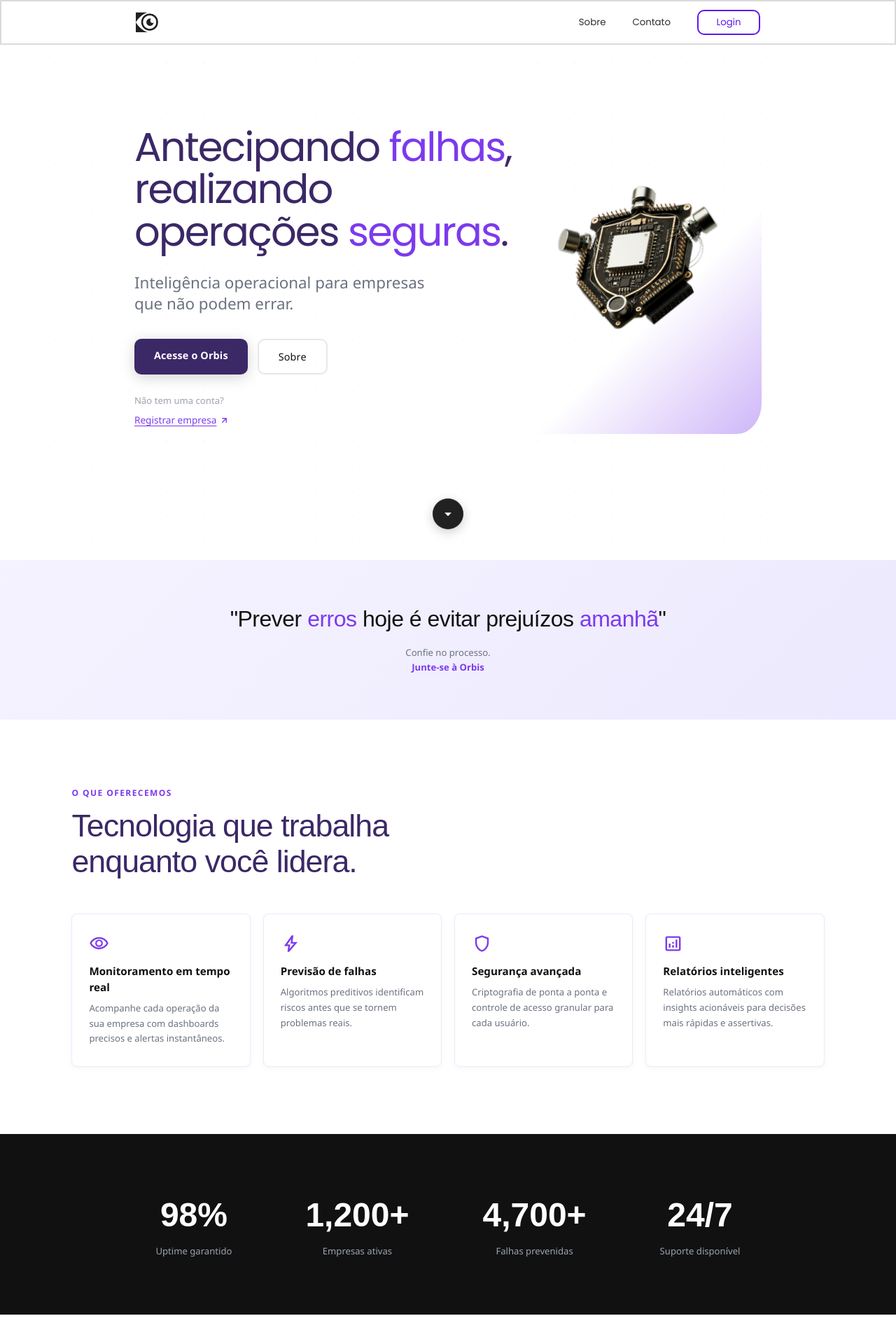
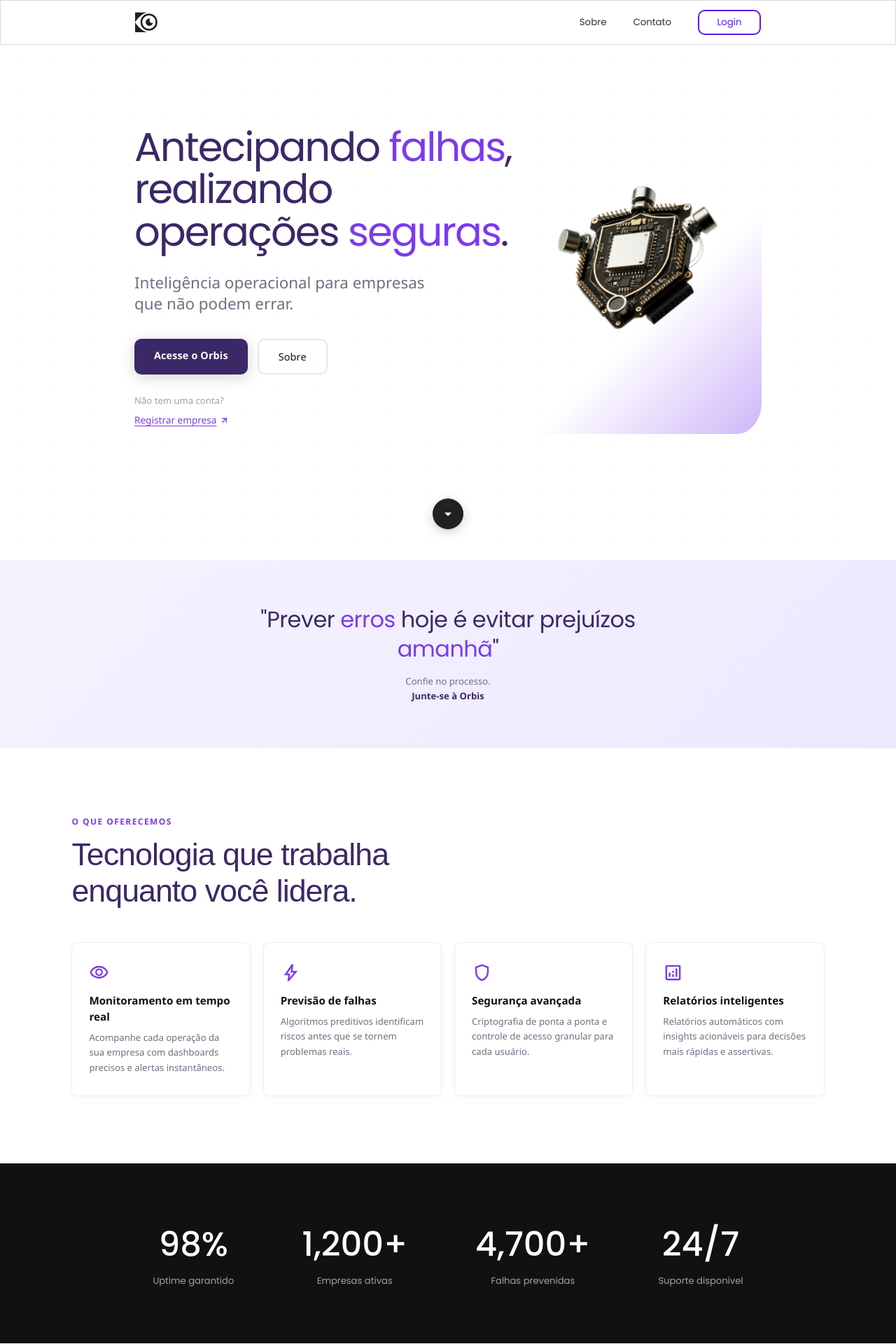
Before and after one commit to Henrique-Fiorotti/orbis, a Next.js app: page / in a window 1280 px wide. Shown: the top 1920 px of the page at 70% size. Built offline with nearby package versions, Linux system fonts and the light colour scheme.

Commit message:
feat: update font styles and colors in HomePage for improved UI consistency

```diff
--- a/app/page.jsx
+++ b/app/page.jsx
@@ -275,17 +275,17 @@ export default function HomePage() {
           transition: "opacity 0.7s ease, transform 0.7s ease",
         }}>
           <p style={{
-            fontFamily: "'Syne', sans-serif",
+            fontFamily: "'Poppins', sans-serif",
             fontSize: "clamp(1.4rem, 3vw, 2rem)",
             fontWeight: 100, lineHeight: 1.3, letterSpacing: "-0.5px", textAlign: "center",
-            color: "#111", marginBottom: "16px",
+            color: "#3B2867", marginBottom: "16px",
           }}>
             "Prever <span style={{ color: "#7c3aed" }}>erros</span> hoje é
             evitar prejuízos <span style={{ color: "#7c3aed" }}>amanhã</span>"
           </p>
           <p style={{ fontSize: "0.82rem", color: "#6b7280", lineHeight: 1.6 }}>
             Confie no processo.<br />
-            <strong style={{ color: "#7c3aed" }}>Junte-se à Orbis</strong>
+            <strong style={{ color: "#3B2867" }}>Junte-se à Orbis</strong>
           </p>
         </div>
       </section>
@@ -316,6 +316,8 @@ export default function HomePage() {
           opacity: statsVisible ? 1 : 0,
           transform: statsVisible ? "none" : "translateY(20px)",
           transition: "opacity 0.7s ease, transform 0.7s ease",
+          fontFamily:"'Poppins', sans-serif",
+          fontWeight: 100,
         }}>
           {[
             { to: 98,   suffix: "%",  label: "Uptime garantido" },
@@ -324,7 +326,7 @@ export default function HomePage() {
             { to: 24,   suffix: "/7", label: "Suporte disponível" },
           ].map((s) => (
             <div key={s.label}>
-              <p style={{ fontFamily: "'Syne', sans-serif", fontSize: "clamp(2.2rem, 4vw, 3rem)", fontWeight: 800, color: "#fff", margin: "0 0 6px" }}>
+              <p style={{ fontFamily: "'Poppins', sans-serif", fontSize: "clamp(2.2rem, 4vw, 3rem)", fontWeight: 500, color: "#fff", margin: "0 0 6px" }}>
                 <Counter to={s.to} suffix={s.suffix} />
               </p>
               <p style={{ fontSize: "0.82rem", color: "#9ca3af" }}>{s.label}</p>
--- a/components/Header.jsx
+++ b/components/Header.jsx
@@ -3,7 +3,7 @@
 export default function Header(){
     return(
         <>
-        <div className=" z-10 fixed main-header flex justify-between items-center pl-[15%] pr-[15%] w-full h-16 bg-[#ffffff] border-2 border-[#2222222a]">
+        <div className=" z-10 fixed main-header flex justify-between items-center pl-[15%] pr-[15%] w-full h-16 bg-[#ffffff] border-1 border-[#2222222a]">
             <a href="" className="icon-header h-full w-8" >
                 <img src="/Orbis.svg" alt="" className="h-[100%] w-[100%] cursor-[pointer]" />
             </a>
```
